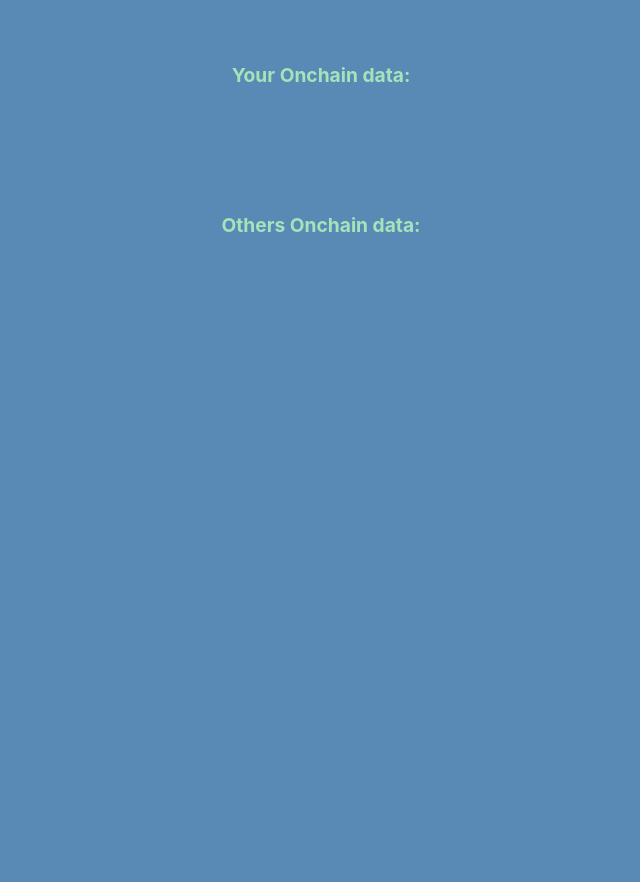
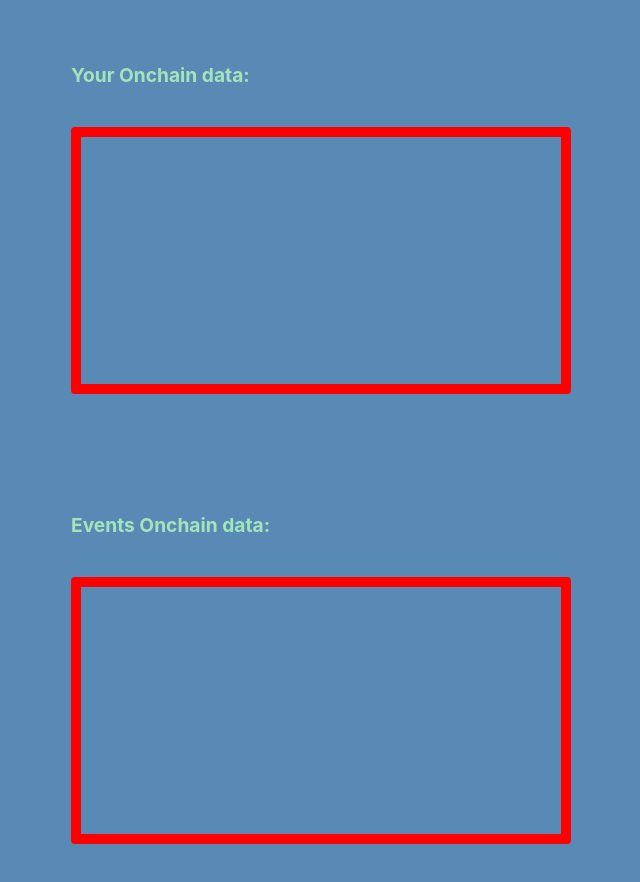
Before and after one commit to zkWallet/guardian-ui, a Next.js app: page / in a window 1280 px wide. Shown: the part 520-1402 px from the top of the page, without its empty margins (319-959 px from the left). Before the commit the page ends 865 px from the top, so only its background shows below. Built offline with nearby package versions, Linux system fonts and the light colour scheme.

Commit message:
ignoreBuildErrors

```diff
--- a/next.config.js
+++ b/next.config.js
@@ -2,6 +2,7 @@
 
 const nextConfig = {
     reactStrictMode: true,
+    ignoreBuildErrors: true,
     webpack: (config, { buildId, dev, isServer, defaultLoaders, webpack }) => {
         if (!isServer) {
             config.plugins.push(
--- a/pages/index.tsx
+++ b/pages/index.tsx
@@ -4,13 +4,13 @@ import { generateMerkleProof, Semaphore, SemaphoreFullProof, SemaphoreSolidityPr
 import { providers, Contract, constants, utils, BigNumber } from "ethers"
 import type { NextPage } from 'next'
 import Head from "next/head"
-import React, { useState } from "react"
+import React, { useState, useEffect } from "react"
 import { useForm } from 'react-hook-form';
 import { yupResolver } from '@hookform/resolvers/yup';
 import * as Yup from 'yup';
 import { AppBar, Button, Typography, Toolbar, Link } from "@mui/material";
 import styles from "../styles/Home.module.css"
-// import TextBox from "./component/TextBox";
+import TextBox from "./component/TextBox";
 import GuardianFacetAbi from "../contracts/facets/GuardianFacet.sol/GuardianFacet.json";
 import RecoveryFacetAbi from "../contracts/facets/RecoveryFacet.sol/RecoveryFacet.json";
 import { GuardianFacet, RecoveryFacet } from "../typechain-types"
@@ -20,30 +20,12 @@ type UserInput = {
     walletAddress: string
     newOwnerAddress: string,
     greet: string
-  }
+}
 
 const Home: NextPage = () => {
     const [logs, setLogs] = React.useState("Connect your wallet to recover!")
-
-    // useEffect(() => {
-    //     const newGreeting = async () => {
-    //       const provider = (await detectEthereumProvider()) as any;
-    //       const ethersProvider = new providers.Web3Provider(provider);
-
-    //       const contract = new Contract(
-    //         "0xf4AE7E15B1012edceD8103510eeB560a9343AFd3",
-    //         Greeter.abi,
-    //         ethersProvider
-    //       );
-
-    //       contract.on("NewGreeting", (greeting: string) => {
-    //         setGreetingEvents(prevState => [...prevState, utils.parseBytes32String(greeting)]);
-    //       });
-    //     };
-
-    //     newGreeting().catch(console.error);
-    // }, []);
-
+    const [event, setEvents] = useState<string>()
+    const [greeting, setGreeting] = useState<string>()
 
     // form validation rules
     const validationSchema = Yup.object().shape({
@@ -170,6 +152,13 @@ const Home: NextPage = () => {
 
                                     const receipt = await tx.wait();
                                     console.log(receipt);
+                                    if (receipt.events.length > 0) {
+                                        setEvents(JSON.stringify(receipt.events))
+                                        console.log(receipt.events)
+                                        const resultGreeting = receipt.events[0].args.greeting;
+                                        setGreeting(resultGreeting);
+                                        console.log(utils.parseBytes32String(resultGreeting));
+                                    }
                                 } catch (recoverError) {
                                     setLogs("Error occured while recovering the wallet!")
                                     console.log("recoverError", recoverError);
@@ -257,14 +246,12 @@ const Home: NextPage = () => {
                 </form>
                 <div style={{ marginTop: "5em" }}>
                     <div className={styles.logs}>Your Onchain data:</div>
-                    {/* <TextBox value={greeting} /> */}
+                    <TextBox value={greeting} />
                 </div>
                 <div style={{ marginTop: "5em" }}>
-                    <div className={styles.logs}>Others Onchain data:</div>
-                    {/* {greetingEvents.map((greetingEvents) => {
-                        return <TextBox value={greetingEvents} />
-                    })} */}
-                    {/* <TextBox value={greetingEvents} /> */}
+                    <div className={styles.logs}>Events Onchain data:</div>
+
+                    <TextBox value={event} />
                 </div>
             </main>
         </div>
--- a/pages/registration.tsx
+++ b/pages/registration.tsx
@@ -10,7 +10,6 @@ import Avatar from "@mui/material/Avatar";
 import Button from "@mui/material/Button";
 import CssBaseline from "@mui/material/CssBaseline";
 import TextField from "@mui/material/TextField";
-import Link from "@mui/material/Link";
 import Grid from "@mui/material/Grid";
 import Box from "@mui/material/Box";
 import LockOutlinedIcon from "@mui/icons-material/LockOutlined";
```
